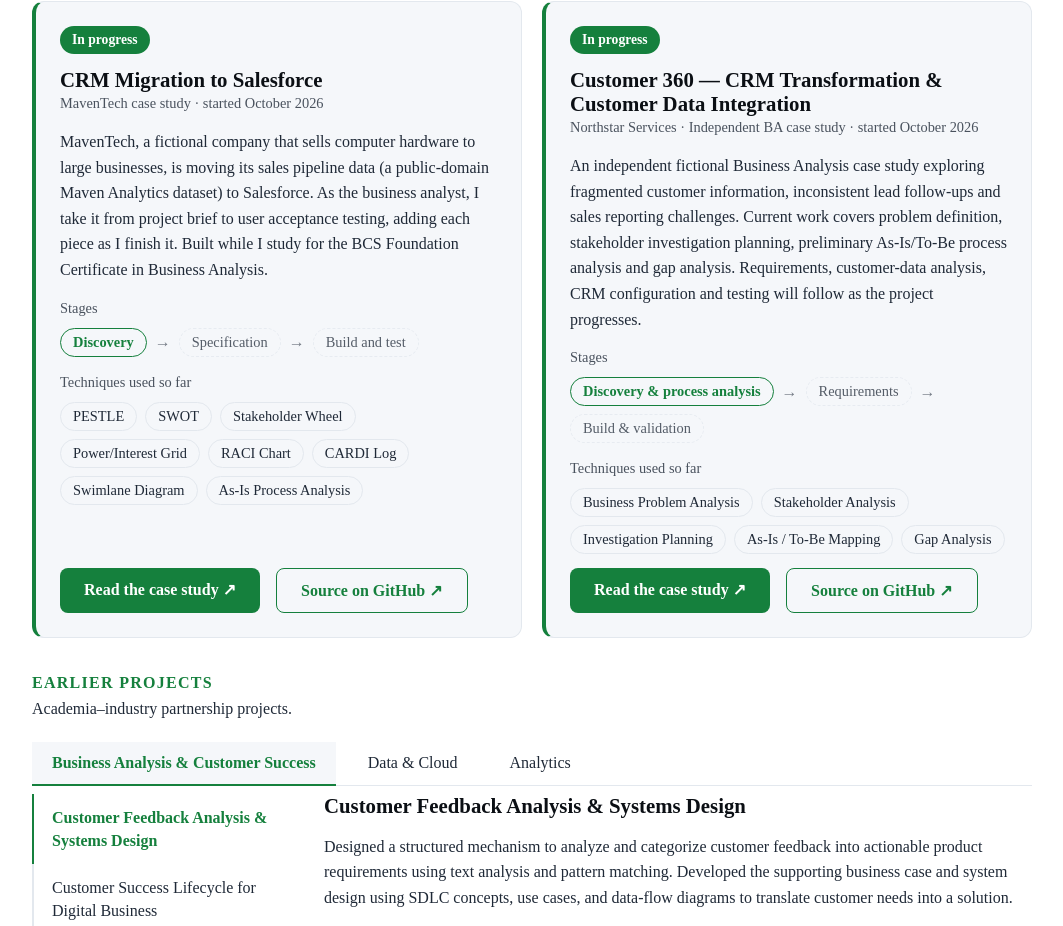
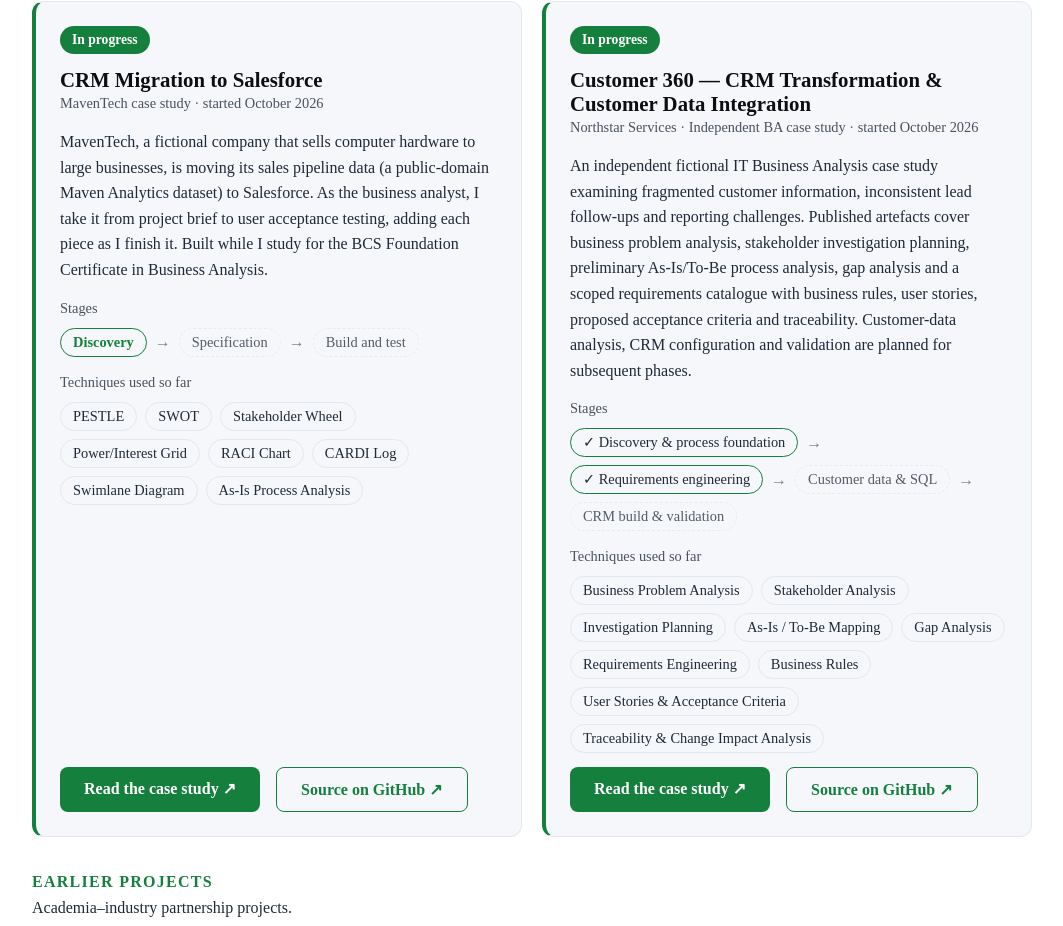
Before and after one commit to Darbari-V/VarunDarbari.github.io, a React (Vite) app: page / in a window 1280 px wide. Shown: the part 2222-3148 px from the top of the page, without its empty margins (108-1171 px from the left). Built offline with nearby package versions, Linux system fonts and the light colour scheme.

Commit message:
docs: update Northstar case study progress through Session 4

```diff
--- a/src/components/Projects.jsx
+++ b/src/components/Projects.jsx
@@ -24,11 +24,12 @@
     subtitle: 'Northstar Services · Independent BA case study · started October 2026',
     status: 'In progress',
     summary:
-      'An independent fictional Business Analysis case study exploring fragmented customer information, inconsistent lead follow-ups and sales reporting challenges. Current work covers problem definition, stakeholder investigation planning, preliminary As-Is/To-Be process analysis and gap analysis. Requirements, customer-data analysis, CRM configuration and testing will follow as the project progresses.',
+      'An independent fictional IT Business Analysis case study examining fragmented customer information, inconsistent lead follow-ups and reporting challenges. Published artefacts cover business problem analysis, stakeholder investigation planning, preliminary As-Is/To-Be process analysis, gap analysis and a scoped requirements catalogue with business rules, user stories, proposed acceptance criteria and traceability. Customer-data analysis, CRM configuration and validation are planned for subsequent phases.',
     stages: [
-      { name: 'Discovery & process analysis', state: 'current' },
-      { name: 'Requirements', state: 'planned' },
-      { name: 'Build & validation', state: 'planned' },
+      { name: 'Discovery & process foundation', state: 'done' },
+      { name: 'Requirements engineering', state: 'done' },
+      { name: 'Customer data & SQL', state: 'planned' },
+      { name: 'CRM build & validation', state: 'planned' },
     ],
     tools: [
       'Business Problem Analysis',
@@ -36,6 +37,10 @@
       'Investigation Planning',
       'As-Is / To-Be Mapping',
       'Gap Analysis',
+      'Requirements Engineering',
+      'Business Rules',
+      'User Stories & Acceptance Criteria',
+      'Traceability & Change Impact Analysis',
     ],
     link: 'https://darbari-v.github.io/northstar-customer-360/',
     source: 'https://github.com/Darbari-V/northstar-customer-360',
```
